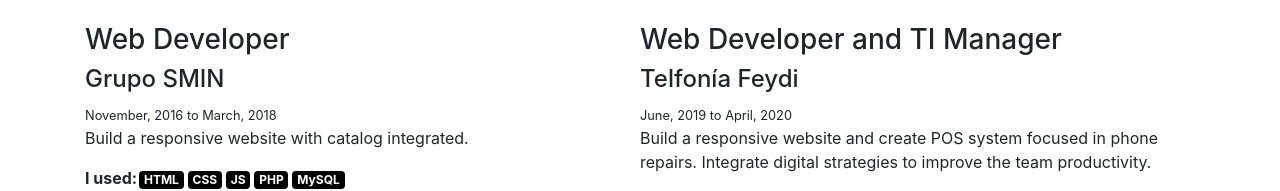
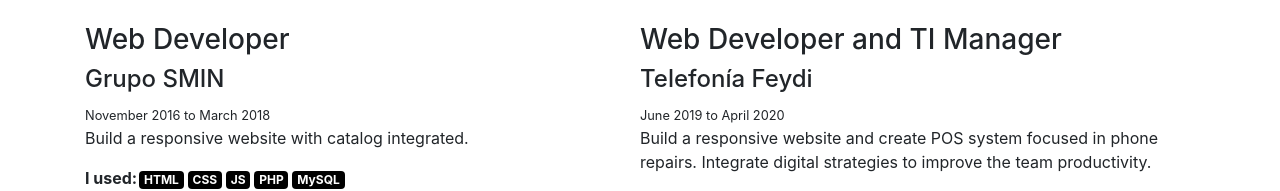
Before and after one commit to AlejandroMilan/MilanPortfolio, a Nuxt app: page /about in a window 1280 px wide. Shown: the part 468-659 px from the top of the page. Built offline with nearby package versions, Linux system fonts and the light colour scheme.

Commit message:
Dates fixed in last jobs component

```diff
--- a/components/about_page-components/LastJobs.vue
+++ b/components/about_page-components/LastJobs.vue
@@ -50,16 +50,16 @@ export default Vue.extend({
         {
           title: 'Web Developer',
           employer: 'Grupo SMIN',
-          initDate: 'November, 2016',
-          finishDate: 'March, 2018',
+          initDate: 'November 2016',
+          finishDate: 'March 2018',
           description: 'Build a responsive website with catalog integrated.',
           technologiesUsed: ['HTML', 'CSS', 'JS', 'PHP', 'MySQL'],
         },
         {
           title: 'Web Developer and TI Manager',
-          employer: 'Telfonía Feydi',
-          initDate: 'June, 2019',
-          finishDate: 'April, 2020',
+          employer: 'Telefonía Feydi',
+          initDate: 'June 2019',
+          finishDate: 'April 2020',
           description:
             'Build a responsive website and create POS system focused in phone repairs. Integrate digital strategies to improve the team productivity.',
           technologiesUsed: [
```
